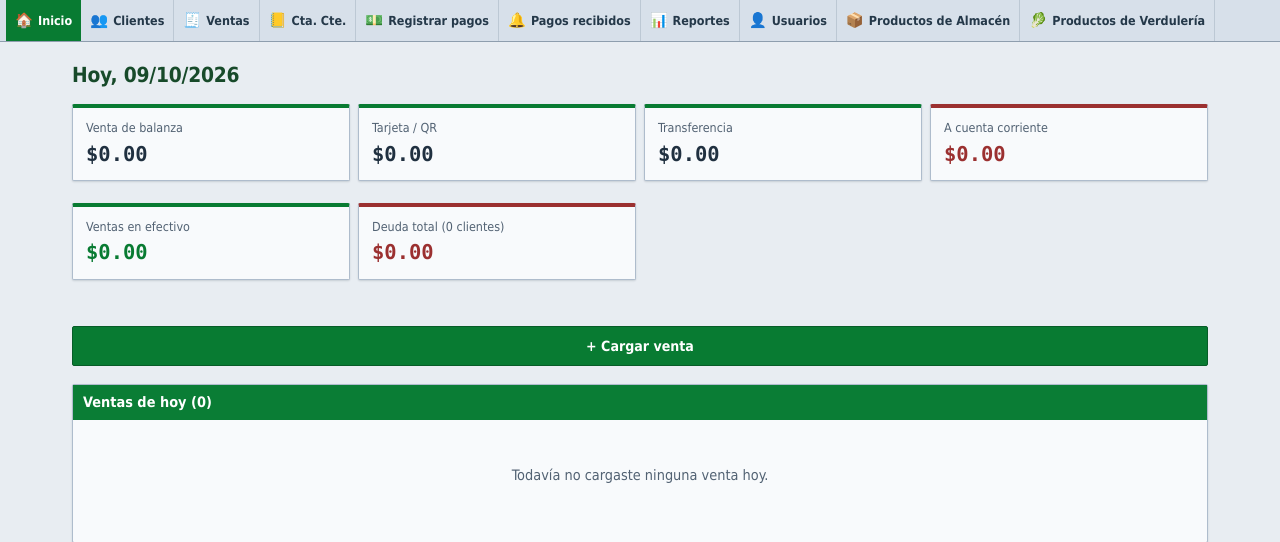
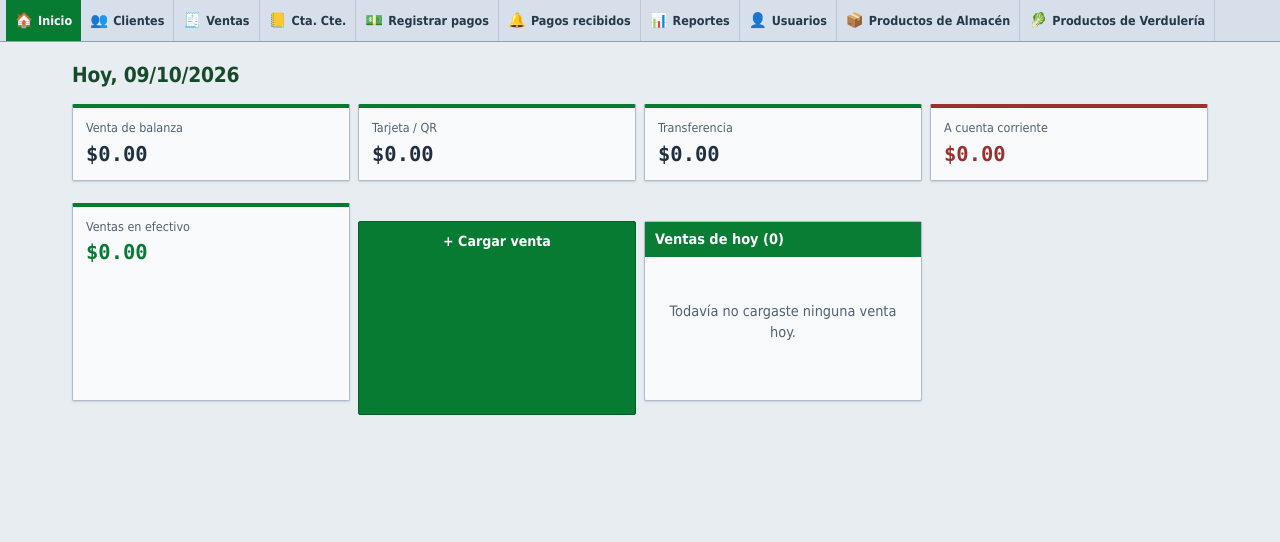
Before and after one commit to fernandochiappero-ui/ventasapp-flask, a Flask app: page / in a window 1280 px wide. Shown: the part 130-672 px from the top of the page. Run offline with Flask 3, Linux system fonts and the light colour scheme; the visitor is signed in with stand-in values (Sample User, id 1); data that the repository does not hold is empty.

Commit message:
borrar deuda total

```diff
--- a/templates/dashboard.html
+++ b/templates/dashboard.html
@@ -23,11 +23,6 @@
   <div class="tarjeta metrica verde">
     <div class="etiqueta">Ventas en efectivo</div>
     <div class="valor cifra">${{ "%.2f"|format(efectivo_real_hoy) }}</div>
-  </div>
-  <div class="tarjeta metrica ladrillo">
-    <div class="etiqueta">Deuda total ({{ cantidad_deudores }} clientes)</div>
-    <div class="valor cifra">${{ "%.2f"|format(deuda_total) }}</div>
-  </div>
 </div>
 
 <a href="{{ url_for('nueva_venta') }}" class="boton verde ancho">+ Cargar venta</a>
--- a/templates/dashboard_vendedor.html
+++ b/templates/dashboard_vendedor.html
@@ -15,10 +15,6 @@
   <div class="tarjeta metrica">
     <div class="etiqueta">Transferencia</div>
     <div class="valor cifra">${{ "%.2f"|format(transferencia_hoy) }}</div>
-  </div>
-  <div class="tarjeta metrica ladrillo">
-    <div class="etiqueta">Deuda total actual</div>
-    <div class="valor cifra">${{ "%.2f"|format(deuda_total_actual) }}</div>
   </div>
 </div>
 
```
